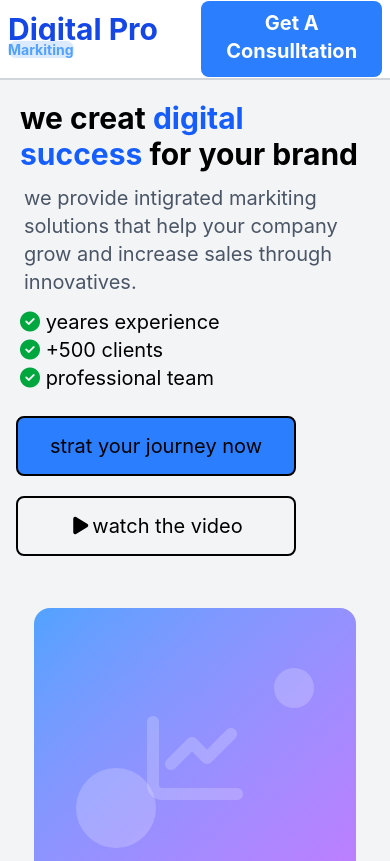
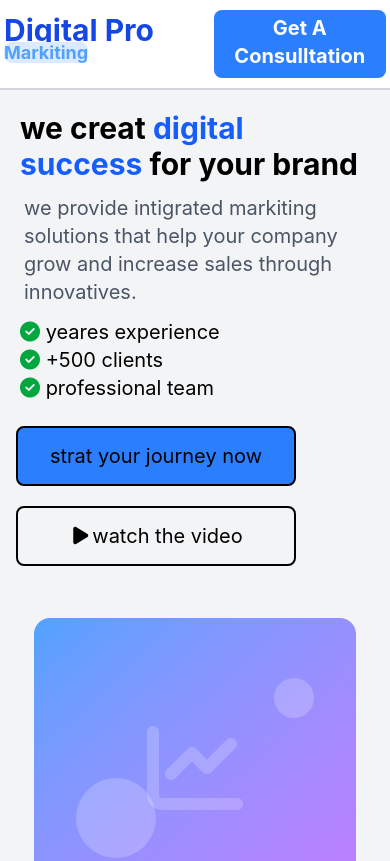
Before and after one commit to daneaammar/Task-Tail1, a website: page index.html in a window 390 px wide. Shown: the top 861 px of the page. Drawn offline with Linux system fonts and the light colour scheme.

Commit message:
update responsive design

```diff
--- a/index.html
+++ b/index.html
@@ -8,10 +8,10 @@
 </head>
 
 <body >
-   <header  class="capitalize w-full h-[80px] flex justify-between border-b-2 border-gray-300 items-center  px-2 md:px-8 lg:px-12">
-    <h3 class=" font-bold  text-3xl text-blue-700 lg:text-3xl  ">digital pro <sup class="text-sm  text-blue-400 bg-blue-100 rounded-lg">markiting</sup></h3>
+   <header  class="capitalize w-full h-[90px] flex justify-between border-b-2 border-gray-300 items-center  px-1 md:px-4 lg:px-12 overflow-hidden">
+    <h3 class=" font-bold   text-3xl text-blue-700 lg:text-6xl  ">digital pro <sup class="text-lg text-blue-400 bg-blue-100 rounded-lg">markiting</sup></h3>
     <nav>
-        <ul class=" hidden md:flex  text-lg justify-between gap-5 text-gray-800 font-semibold">
+        <ul class=" hidden text-gray-800 font-semibold md:flex  md:text-2xl md:justify-between md:gap-5   ">
 
              <li><a class=" hover:text-blue-800" href="">home</a></li>
               <li><a   class=" hover:text-blue-800"href="">services</a></li>
@@ -22,7 +22,7 @@
     </nav>
 
 
-    <button class="capitalize text-base bg-blue-500 text-white font-bold border-b-4  border-blue-500 rounded-lg  hover:bg-blue-700  hover:shadow-[0_10px_15px_rgba(0,0,0,0.25)] px-2 py-1 text-base  md:px-2 py-1 text-lg   lg:px-5 py-2 text-xl">
+    <button class="capitalize  bg-blue-500 text-white font-bold border-b-4  border-blue-500 rounded-lg  hover:bg-blue-700  hover:shadow-[0_10px_15px_rgba(0,0,0,0.25)] px-1 py-1 text-xl  lg:px-4   lg:py-2 lg:text-3xl">
         get a consulltation
     </button>
     </header>
```
Also changed, not shown: output.css.
